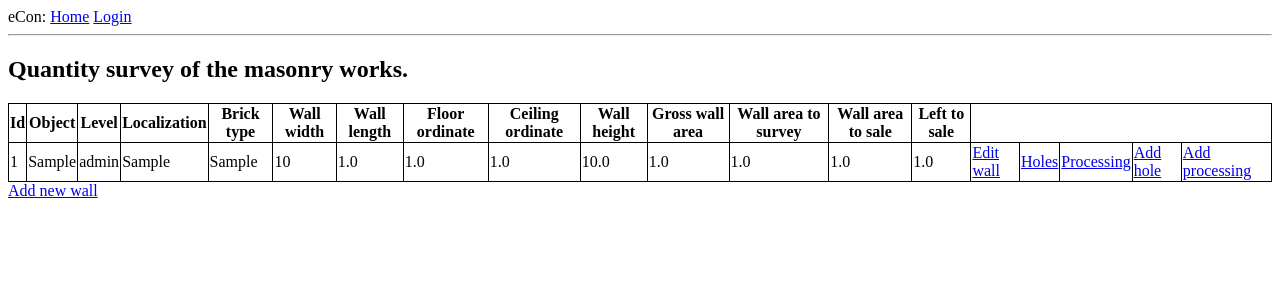
After one commit to konradkrasno/eCon, a Flask app: page /production/walls in a window 1280 px wide. The commit adds this page. Shown: the top 300 px of the page. Run offline with Flask 2, Linux system fonts and the light colour scheme; tables that the repository leaves empty hold one stand-in row (values such as "Sample post").

Commit message:
masonry registry developed

```diff
--- a/app/models.py
+++ b/app/models.py
@@ -83,6 +83,10 @@ class Hole(db.Model):
     def update_item(self, **kwargs):
         pass
 
+    @classmethod
+    def get_all_items(cls, wall_id: int) -> db.Model:
+        return cls.query.filter_by(wall_id=wall_id).order_by(cls.id).all()
+
 
 class Processing(db.Model):
     id = db.Column(db.Integer, primary_key=True)
@@ -110,6 +114,10 @@ class Processing(db.Model):
 
     def update_item(self, **kwargs):
         pass
+
+    @classmethod
+    def get_all_items(cls, wall_id: int) -> db.Model:
+        return cls.query.filter_by(wall_id=wall_id).order_by(cls.id).all()
 
 
 class Wall(db.Model):
@@ -146,6 +154,7 @@ class Wall(db.Model):
     @staticmethod
     def get_header() -> List:
         return [
+            "Id",
             "Object",
             "Level",
             "Localization",
@@ -234,7 +243,7 @@ class Wall(db.Model):
     @classmethod
     def get_all_items(cls) -> db.Model:
         # return cls.query.filter_by(investment_id=investment_id)
-        return cls.query.all()
+        return cls.query.order_by(cls.id).all()
 
     def __repr__(self) -> str:
         return "<Wall(id=%s)>" % (self.id,)
--- a/app/routes.py
+++ b/app/routes.py
@@ -1,6 +1,6 @@
 from typing import *
 
-from flask import render_template, flash, redirect, url_for, g
+from flask import render_template, flash, redirect, url_for, request
 from app import app
 from app.forms import LoginForm, WallForm, HoleForm, ProcessingForm
 from app.models import User, Investment, Hole, Processing, Wall
@@ -38,19 +38,41 @@ def production() -> str:
     return render_template("production/production.html")
 
 
-@app.route("/production/masonry_works")
-def masonry_works() -> str:
+@app.route("/production/walls")
+def walls() -> str:
     items = Wall.get_all_items()
     wall_header = Wall.get_header()
+    return render_template(
+        "production/masonry_works/walls.html",
+        title="Walls",
+        items=items,
+        wall_header=wall_header,
+    )
+
+
+@app.route("/production/holes/<int:wall_id>")
+def holes(wall_id: int) -> str:
+    items = Hole.get_all_items(wall_id)
     hole_header = Hole.get_header()
+    return render_template(
+        "production/masonry_works/holes.html",
+        title="Holes",
+        items=items,
+        hole_header=hole_header,
+        wall_id=wall_id,
+    )
+
+
+@app.route("/production/processing/<int:wall_id>")
+def processing(wall_id: int) -> str:
+    items = Processing.get_all_items(wall_id)
     processing_header = Processing.get_header()
     return render_template(
-        "production/masonry_works/quantity_survey.html",
-        title="Production",
+        "production/masonry_works/processing.html",
+        title="Processing",
         items=items,
-        wall_header=wall_header,
-        hole_header=hole_header,
         processing_header=processing_header,
+        wall_id=wall_id,
     )
 
 
@@ -60,31 +82,37 @@ def add_wall() -> str:
     if form.validate_on_submit():
         Wall.add_item(**form.data)
         flash("You added a new wall.")
-        return redirect(url_for("masonry_works"))
+        return redirect(url_for("walls"))
     return render_template(
         "production/masonry_works/forms/wall_form.html", title="Wall Form", form=form
     )
 
 
-@app.route("/production/add_hole/<int:_id>", methods=["GET", "POST"])
-def add_hole(_id: int) -> str:
+@app.route("/production/add_hole/<int:wall_id>", methods=["GET", "POST"])
+def add_hole(wall_id: int) -> str:
     form = HoleForm()
     if form.validate_on_submit():
-        Wall.add_hole(_id, **form.data)
+        Wall.add_hole(wall_id, **form.data)
         flash("You added a new hole.")
-        return redirect(url_for("masonry_works"))
+        next_page = request.args.get("next_page")
+        if not next_page:
+            next_page = url_for("walls")
+        return redirect(next_page)
     return render_template(
         "production/masonry_works/forms/hole_form.html", title="Hole Form", form=form
     )
 
 
-@app.route("/production/add_processing/<int:_id>", methods=["GET", "POST"])
-def add_processing(_id: int) -> str:
+@app.route("/production/add_processing/<int:wall_id>", methods=["GET", "POST"])
+def add_processing(wall_id: int) -> str:
     form = ProcessingForm()
     if form.validate_on_submit():
-        Wall.add_processing(_id, **form.data)
+        Wall.add_processing(wall_id, **form.data)
         flash("You added a new processing.")
-        return redirect(url_for("masonry_works"))
+        next_page = request.args.get("next_page")
+        if not next_page:
+            next_page = url_for("walls")
+        return redirect(next_page)
     return render_template(
         "production/masonry_works/forms/processing_form.html",
         title="Processing Form",
@@ -92,8 +120,8 @@ def add_processing(_id: int) -> str:
     )
 
 
-@app.route("/production/masonry_edit_form/<int:_id>", methods=["GET", "POST"])
-def masonry_edit_form(_id: int) -> str:
+@app.route("/production/masonry_edit_form/<int:wall_id>", methods=["GET", "POST"])
+def masonry_edit_form(wall_id: int) -> str:
     return render_template("in_preparation.html")
 
 
--- /dev/null
+++ b/app/templates/production/masonry_works/walls.html
@@ -0,0 +1,40 @@
+{% extends "base.html" %}
+
+{% block content %}
+
+<h2>Quantity survey of the masonry works.</h2>
+
+<table style="width:100%">
+  <tr>
+      {% for title in wall_header %}
+      <th>{{ title }}</th>
+      {% endfor %}
+  </tr>
+  {% for item in items %}
+  <tr>
+      <td>{{ item.id }}</td>
+      <td>{{ item.object }}</td>
+      <td>{{ item.level }}</td>
+      <td>{{ item.localization }}</td>
+      <td>{{ item.brick_type }}</td>
+      <td>{{ item.wall_width }}</td>
+      <td>{{ item.wall_length }}</td>
+      <td>{{ item.floor_ord }}</td>
+      <td>{{ item.ceiling_ord }}</td>
+      <td>{{ item.wall_height }}</td>
+      <td>{{ item.gross_wall_area }}</td>
+      <td>{{ item.wall_area_to_survey }}</td>
+      <td>{{ item.wall_area_to_sale }}</td>
+      <td>{{ item.left_to_sale }}</td>
+
+      <td><a href="{{ url_for('masonry_edit_form', wall_id=item.id) }}">Edit wall</a></td>
+      <td><a href="{{ url_for('holes', wall_id=item.id) }}">Holes</a></td>
+      <td><a href="{{ url_for('processing', wall_id=item.id) }}">Processing</a></td>
+      <td><a href="{{ url_for('add_hole', wall_id=item.id) }}">Add hole</a></td>
+      <td><a href="{{ url_for('add_processing', wall_id=item.id) }}">Add processing</a></td>
+  </tr>
+  {% endfor %}
+</table>
+    <div><a href="{{ url_for('add_wall') }}">Add new wall</a></div>
+
+{% endblock %}
--- a/app/templates/production/production.html
+++ b/app/templates/production/production.html
@@ -2,6 +2,6 @@
 
 {% block content %}
     <h1>Choose type of works.</h1>
-    <div><a href="{{ url_for('masonry_works') }}">Masonry works</a></div>
+    <div><a href="{{ url_for('walls') }}">Masonry works</a></div>
 
 {% endblock %}
```
Also changed, not shown: app/templates/production/masonry_works/holes.html (added, +30 -0 lines), app/templates/production/masonry_works/processing.html (added, +27 -0 lines), app/templates/production/masonry_works/quantity_survey.html (deleted, +0 -67 lines), app/tests/test_models.py (+1 -1 lines), app/tests/test_routes.py (+24 -0 lines).
